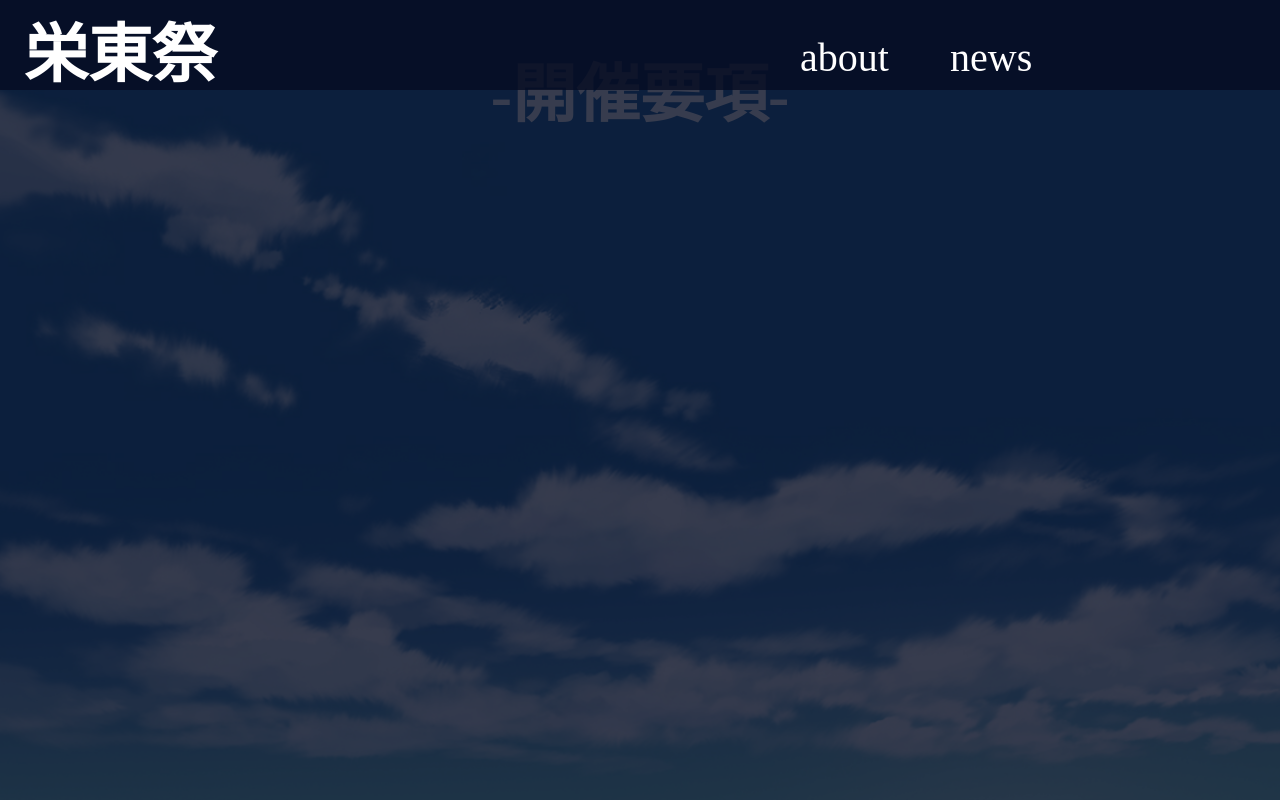
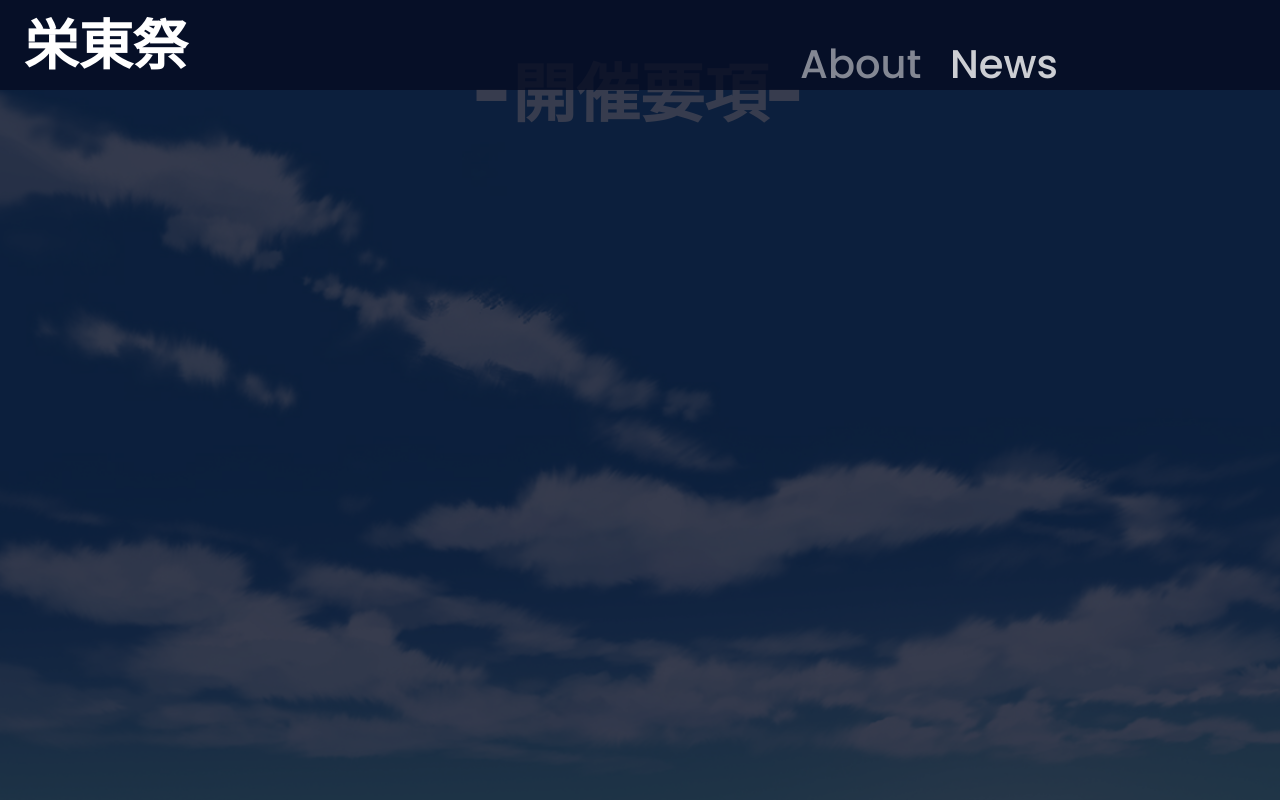
Before and after one commit to nana1177/play, a Nuxt app: page / in a window 1280 px wide. Built offline with nearby package versions, Linux system fonts and the light colour scheme.

Commit message:
add: about-button style

```diff
--- a/assets/style.css
+++ b/assets/style.css
@@ -1,3 +1,8 @@
+@import url('https://fonts.googleapis.com/css2?family=Noto+Sans+JP:wght@400;900&display=swap');
+@import url('https://fonts.googleapis.com/css2?family=Poppins:wght@500;900&display=swap');
+body {
+    font-family: "Poppins", "Noto Sans JP", sans-serif;
+}
 .all{
     background-color: aliceblue;
 }
--- a/components/mainpage.vue
+++ b/components/mainpage.vue
@@ -12,13 +12,13 @@
     to="about"
     tag="div"
     class="about-button">
-      about
+      About
     </NuxtLink>
     <NuxtLink
     to="news"
     tag="div"
     class="news-button">
-      news
+      News
     </NuxtLink>
   </header>
   <div class="main">
@@ -59,20 +59,20 @@
     top: 0px;
     width: 100%;
     height: 90px;
-    transition: all 0.5s;
     z-index: 997;
   }
   .sakae-home{
     cursor: pointer;
     cursor: hand;
     color: rgb(255, 255, 255);
-    font-size: 8vh;
+    font-size: 6.8vh;
     position: absolute;
-    top: -5vh;
+    top: -4.3vh;
     left: 3vh;
   }
   .about-button{
     color: rgb(255, 255, 255);
+    opacity: .5;
     font-size: 40px;
     position: absolute;
     display: inline-block;
@@ -80,7 +80,6 @@
     top: 4.3vh;
     left: 800px;
     cursor: pointer;
-    cursor: hand;
   }
   .about-button::after {
     position: absolute;
@@ -91,16 +90,17 @@
     height: 2px;
     background: rgb(255, 255, 255);
     opacity: 0;
-    visibility: hidden;
     transition: .3s;
+  }
+  .about-button:hover {
+    opacity: 1;
   }
   .about-button:hover::after {
     bottom: 5px;
     opacity: 1;
-    visibility: visible;
   }
   .news-button{
-    color: rgb(255, 255, 255);
+    color: rgba(255, 255, 255, 0.8);
     font-size: 40px;
     position: absolute;
     display: inline-block;
@@ -108,7 +108,6 @@
     top: 4.3vh;
     left: 950px;
     cursor: pointer;
-    cursor: hand;
   }
   .news-button::after {
     position: absolute;
```
